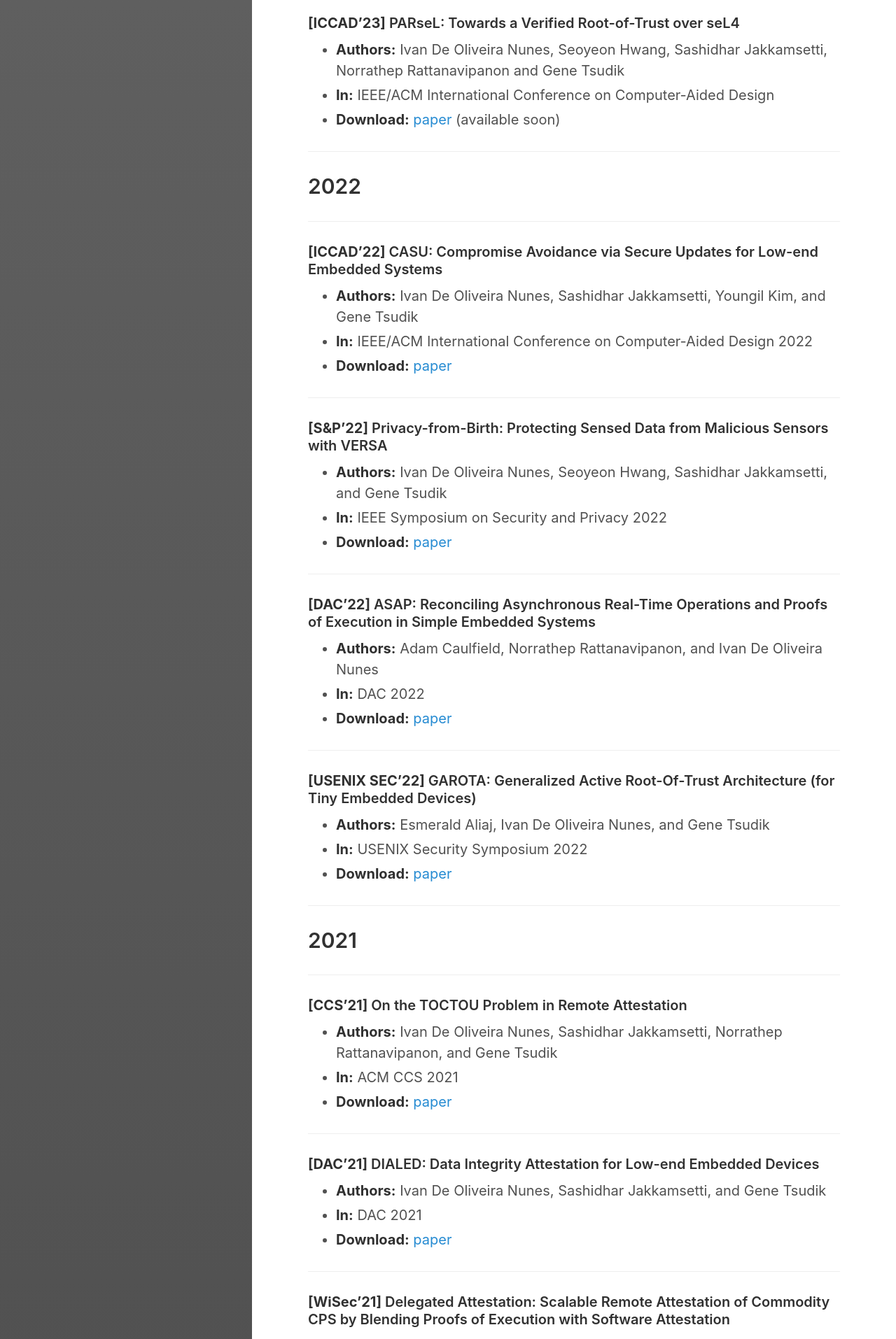
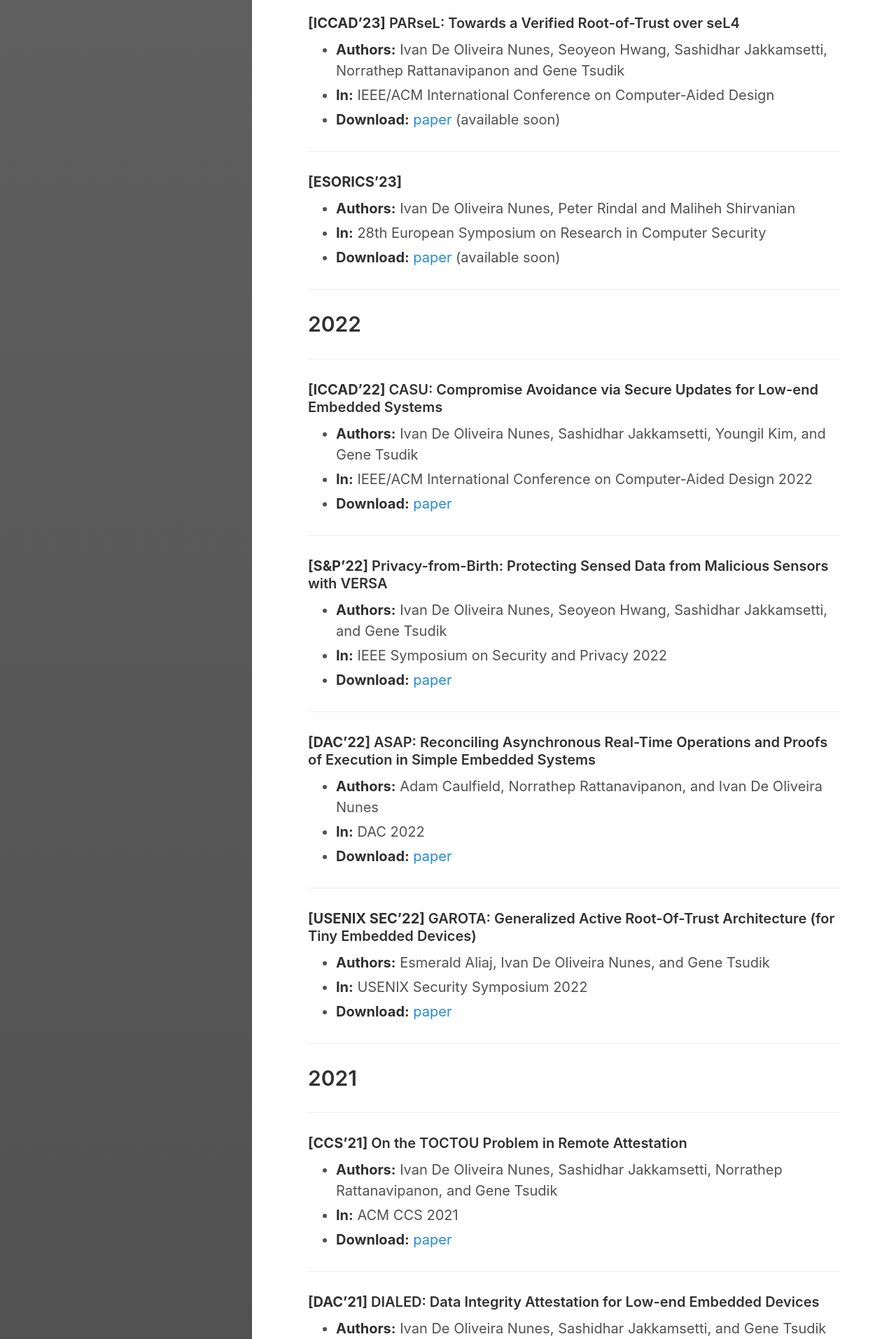
Before and after one commit to ivanolive/ivanolive.github.io, a Jekyll site: the page built from research.md, in a window 1280 px wide. Shown: the part 1094-3008 px from the top of the page at 70% size. Built offline with Jekyll 4.4.1, drawn with Linux system fonts in a browser that asks for light colours; some of the changed text lies outside the part shown.

Commit message:
Update research.md

```diff
--- a/research.md
+++ b/research.md
@@ -47,6 +47,15 @@
 
 - **Authors:** 	Ivan De Oliveira Nunes, Seoyeon Hwang, Sashidhar Jakkamsetti, Norrathep Rattanavipanon and Gene Tsudik
 - **In:** IEEE/ACM International Conference on Computer-Aided Design
+- **Download:** [paper](available soon) (available soon)
+
+___
+
+
+#### **\[ESORICS'23\]**
+
+- **Authors:** 	Ivan De Oliveira Nunes, Peter Rindal and Maliheh Shirvanian
+- **In:** 28th European Symposium on Research in Computer Security
 - **Download:** [paper](available soon) (available soon)
 
 ___
```
